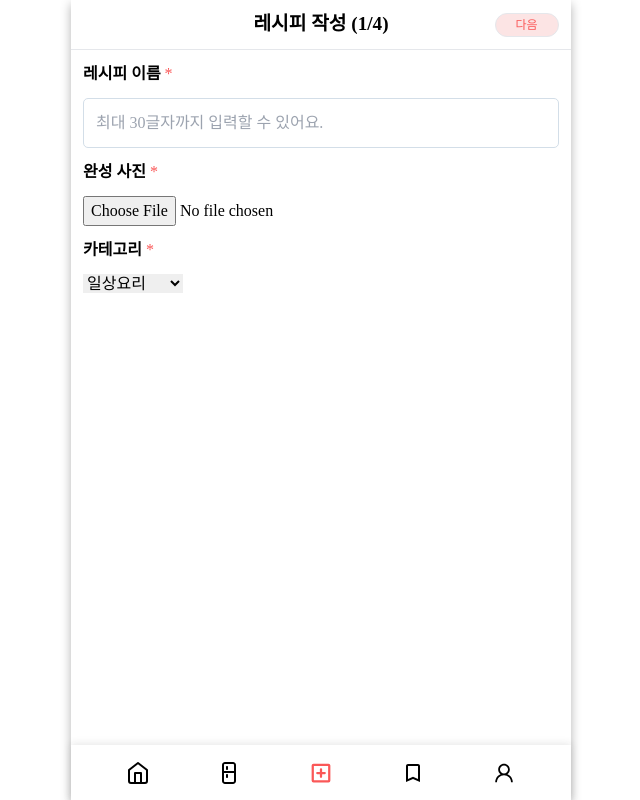
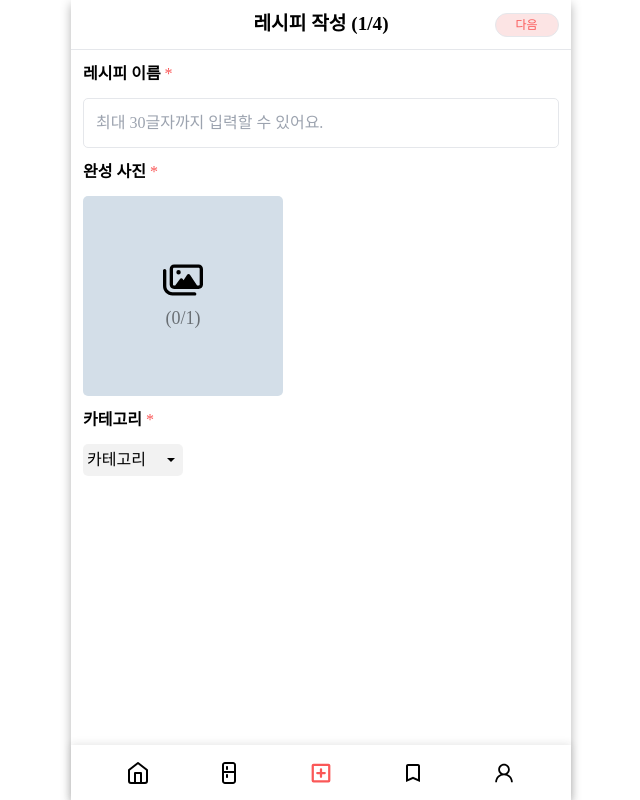
Before and after one commit to OZ-Coding-School/oz_02_main-001-FE, a React (Vite) app: page /recipeRegistration in a window 1280 px wide. Shown: the whole page, without its empty margins (319-959 px from the left). Built offline with nearby package versions, Linux system fonts and the light colour scheme; a web font is replaced by a local one.

Commit message:
Stlye: FirstStep 레이아웃 완료

```diff
--- /dev/null
+++ b/src/pages/RecipeRegistrationPage/components/input/Input.tsx
@@ -0,0 +1,19 @@
+import React from "react";
+
+interface InputProps {
+  placeholder: string;
+  maxLength: number;
+}
+
+const Input: React.FC<InputProps> = ({ placeholder, maxLength }) => {
+  return (
+    <input
+      type="text"
+      className="border h-[50px] rounded-[5px] p-3 focus:outline-none"
+      placeholder={placeholder}
+      maxLength={maxLength}
+    />
+  );
+};
+
+export default Input;
--- /dev/null
+++ b/src/pages/RecipeRegistrationPage/components/selectbox/SelectBox.tsx
@@ -0,0 +1,54 @@
+import React, { useState } from "react";
+import { IoMdArrowDropdown, IoMdArrowDropup } from "react-icons/io";
+
+interface SelectBoxProps {
+  options: string[];
+}
+
+const SelectBox: React.FC<SelectBoxProps> = ({ options }) => {
+  const [isClicked, setIsClicked] = useState<boolean>(false);
+  const [selectedCategory, setSelectedCategory] = useState<string>("카테고리");
+
+  const handleCategoryClick = () => {
+    setIsClicked((prev) => !prev);
+  };
+
+  const handleOptionClick = (option: string) => {
+    setSelectedCategory(option);
+    setIsClicked(false);
+  };
+
+  return (
+    <div className="flex flex-col gap-1 w-[100px]">
+      <button
+        className="flex justify-start items-center w-full
+        p-1  relative rounded-[5px] bg-[#000000]/5 focus:outline-none"
+        onClick={handleCategoryClick}
+      >
+        {selectedCategory}
+        <div
+          className="absolute right-1
+        "
+        >
+          {isClicked ? <IoMdArrowDropup /> : <IoMdArrowDropdown />}
+        </div>
+      </button>
+      {isClicked && (
+        <ul className="flex flex-col gap-1 border w-full p-1 rounded-[5px]">
+          {options.map((option) => (
+            <li>
+              <button
+                className=" flex justify-start w-full"
+                onClick={() => handleOptionClick(option)}
+              >
+                {option}
+              </button>
+            </li>
+          ))}
+        </ul>
+      )}
+    </div>
+  );
+};
+
+export default SelectBox;
--- a/src/pages/RecipeRegistrationPage/components/step/FirstStep.tsx
+++ b/src/pages/RecipeRegistrationPage/components/step/FirstStep.tsx
@@ -1,26 +1,73 @@
-import React from "react";
+import React, { useState } from "react";
 import Label from "../Label";
+import { FaRegImages } from "react-icons/fa6";
+import ProceedModal from "@components/modal/ProceedModal";
+import Input from "../input/Input";
+import SelectBox from "../selectbox/SelectBox";
 
-const FirstStep: React.FC = () => {
+interface FirstStepProps {
+  recipeData: RecipeRegistrationDataType;
+  setRecipeData: React.Dispatch<React.SetStateAction<RecipeRegistrationDataType>>;
+}
+
+const FirstStep: React.FC<FirstStepProps> = ({ recipeData, setRecipeData }) => {
+  const [showModal, setShowModal] = useState<boolean>(false);
+  const [image, setImage] = useState<string>(recipeData.mainImage);
+  const categories = ["일상요리", "건강요리", "야식", "디저트"];
+
+  const handleMainImageClick = () => {
+    if (!image) {
+      document.getElementById("fileInput")?.click();
+    } else {
+      setShowModal(true);
+    }
+  };
+
+  const handleFileChange = (event: React.ChangeEvent<HTMLInputElement>): void => {
+    if (event.target.files && event.target.files[0]) {
+      const reader = new FileReader();
+      reader.onload = (e) => {
+        setImage(e.target?.result as string);
+      };
+      reader.readAsDataURL(event.target.files[0]);
+    }
+  };
+
+  const handleDeleteImage = (): void => {
+    // api 데이터 업데이트 코드 추가 예정
+    setImage("");
+    setShowModal(false);
+  };
+
+  const handleCloseModal = (): void => {
+    setShowModal(false);
+  };
+
   return (
     <>
       <Label name="레시피 이름" />
-      <input
-        type="text"
-        className="border border-softBlue h-[50px] rounded-[5px] p-3 focus:outline-none"
-        placeholder="최대 30글자까지 입력할 수 있어요."
-      />
-
+      <Input placeholder="최대 30글자까지 입력할 수 있어요." maxLength={5} />
       <Label name="완성 사진" />
-      <input type="file" />
-
+      <div className="size-[200px] cursor-pointer" onClick={handleMainImageClick}>
+        {image ? (
+          <img src={image} className="rounded-[5px] size-full" />
+        ) : (
+          <div className="flex flex-col gap-1 justify-center items-center size-full bg-softBlue rounded-[5px] ">
+            <FaRegImages className="size-[40px]" />
+            <span className="text-[#000000]/50 text-lg">(0/1)</span>
+          </div>
+        )}
+      </div>
+      <input type="file" id="fileInput" className="hidden" onChange={handleFileChange} />
       <Label name="카테고리" />
-      <select className="w-[100px]">
-        <option>일상요리</option>
-        <option>건강요리</option>
-        <option>야식</option>
-        <option>디저트</option>
-      </select>
+      <SelectBox options={categories} />
+      {showModal && (
+        <ProceedModal
+          proceedQuestionText="이미지를 삭제 하시겠습니까?"
+          handleLeftClick={handleDeleteImage}
+          handleRightClick={handleCloseModal}
+        />
+      )}
     </>
   );
 };
--- a/src/pages/RecipeRegistrationPage/page/index.tsx
+++ b/src/pages/RecipeRegistrationPage/page/index.tsx
@@ -8,6 +8,15 @@ import SecondStep from "../components/step/SecondStep";
 
 const RecipeRegistrationPage: React.FC = () => {
   const [step, setStep] = useState(1);
+  const initialRecipeData: RecipeRegistrationDataType = {
+    title: "",
+    mainImage: "",
+    category: "일상요리",
+    story: "",
+    ingredients: [],
+    steps: [],
+  };
+  const [recipeData, setRecipeData] = useState<RecipeRegistrationDataType>(initialRecipeData);
 
   const handleBackButtonClick = () => {
     setStep((prev) => (prev === 1 ? prev : --prev));
@@ -21,6 +30,8 @@ const RecipeRegistrationPage: React.FC = () => {
     console.log("등록 완료");
   };
 
+  console.log(recipeData);
+
   return (
     <div>
       <ButtonHeader
@@ -31,7 +42,7 @@ const RecipeRegistrationPage: React.FC = () => {
         handleButtonClick={step === 4 ? handleSubmitButtonClick : handleNextButtonClick}
       />
       <div className="flex flex-col p-3  gap-3">
-        {step === 1 && <FirstStep />}
+        {step === 1 && <FirstStep recipeData={recipeData} setRecipeData={setRecipeData} />}
         {step === 2 && <SecondStep />}
         {step === 3 && <ThirdStep />}
         {step === 4 && <FourthStep />}
```
Also changed, not shown: src/types/recipeType.ts (+9 -0 lines).
